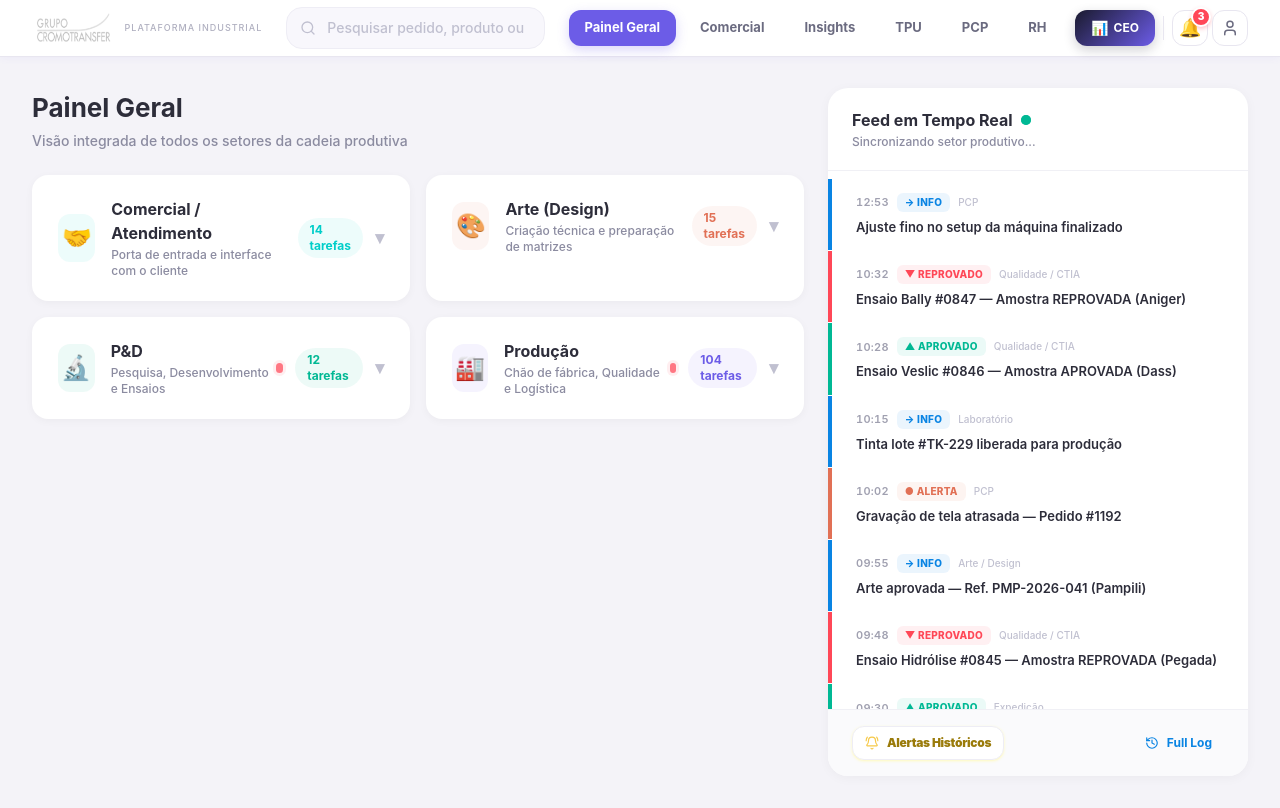
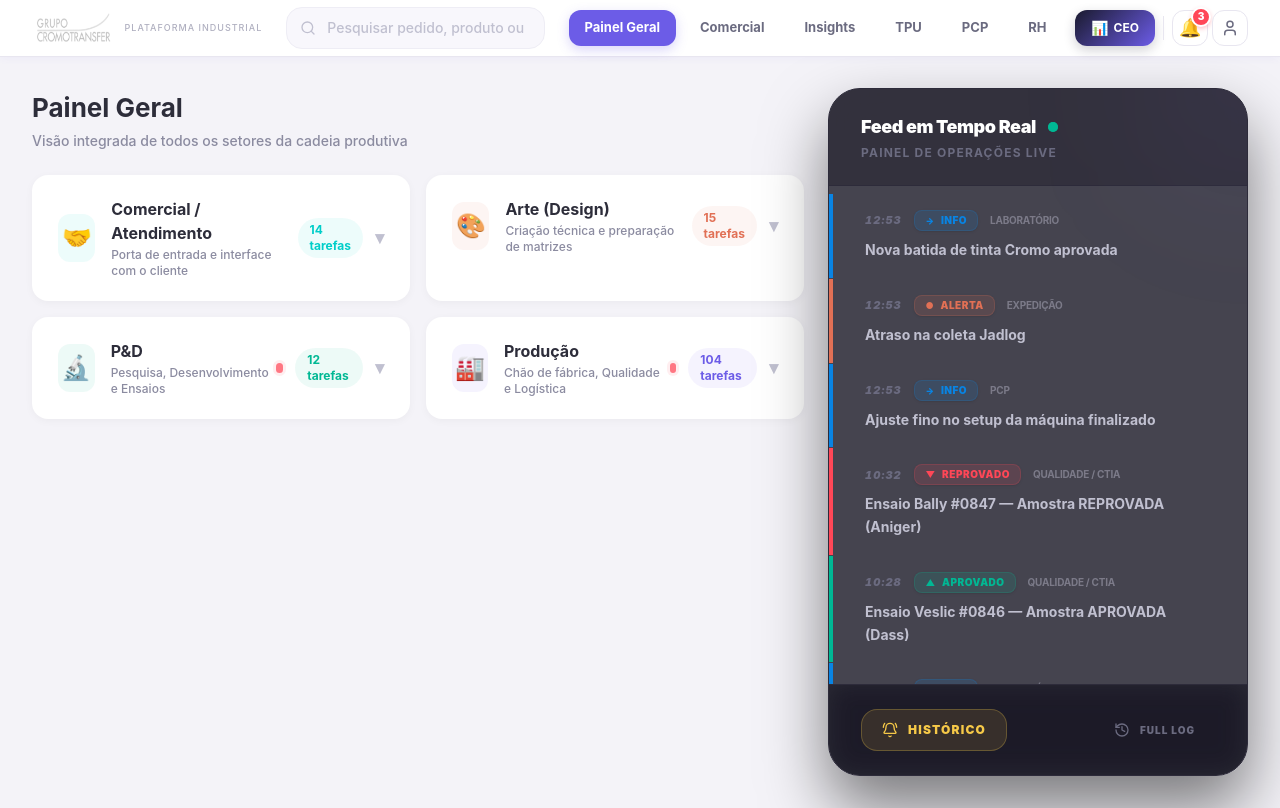
Before and after one commit to cedruoficial/aicro, a React (Vite) app in the folder frontend-v2/: page /home in a window 1280 px wide. Built offline with nearby package versions, Linux system fonts and the light colour scheme.

Commit message:
feat: modernize feed UI and enhance navigation buttons prominence

```diff
--- a/frontend-v2/src/components/FeedPanel.tsx
+++ b/frontend-v2/src/components/FeedPanel.tsx
@@ -39,153 +39,126 @@ export function FeedPanel() {
       idRef.current += 1;
       const newEvt = generateFakeEvent(idRef.current);
       setLiveFeed(prev => [newEvt, ...prev].slice(0, 50)); // keep last 50
-    }, 4500); // 4.5 seconds tick
+    }, 1500); // 1.5 seconds tick (Dinamismo total)
 
     return () => clearInterval(int);
   }, []);
 
   return (
-    <div className="bg-white rounded-[20px] shadow-[0_2px_12px_rgba(0,0,0,0.04)] flex flex-col overflow-hidden sticky top-[88px] h-[calc(100vh-112px)]">
+    <div className="bg-[#1A1825]/80 backdrop-blur-xl rounded-[32px] border border-[#2D2B3A] shadow-[0_32px_64px_rgba(0,0,0,0.5)] flex flex-col overflow-hidden sticky top-[88px] h-[calc(100vh-112px)] group">
+      {/* Glow effect backgrounds */}
+      <div className="absolute -top-24 -right-24 w-48 h-48 bg-[#6C5CE710] blur-[80px] rounded-full group-hover:bg-[#6C5CE720] transition-colors duration-700"></div>
+
       {/* Header */}
-      <div className="p-5 px-6 border-b border-[#F0F0F5] flex items-center justify-between shrink-0">
+      <div className="p-6 px-8 border-b border-[#2D2B3A] flex items-center justify-between shrink-0 bg-[#1A1825]/40">
         <div>
-          <h2 className="text-base font-bold m-0 text-[#2D2D3A] flex items-center gap-2">
+          <h2 className="text-lg font-black m-0 text-white flex items-center gap-3 tracking-tight">
             Feed em Tempo Real
             <span className="relative flex h-2.5 w-2.5">
               <span className="animate-ping absolute inline-flex h-full w-full rounded-full bg-[#00B894] opacity-75"></span>
               <span className="relative inline-flex rounded-full h-2.5 w-2.5 bg-[#00B894]"></span>
             </span>
           </h2>
-          <p className="text-xs text-[#8B8BA0] mt-0.5 font-medium">Sincronizando setor produtivo...</p>
+          <p className="text-xs text-[#6B6B80] mt-1 font-bold uppercase tracking-widest">Painel de Operações Live</p>
         </div>
       </div>
 
       {/* List */}
-      <div className="flex-1 overflow-y-auto py-2 pr-1 custom-scrollbar">
-        {liveFeed.map(event => {
+      <div className="flex-1 overflow-y-auto pt-2 pb-6 pr-1 custom-scrollbar-dark">
+        {liveFeed.map((event, idx) => {
           const config = typeConfig[event.type];
           const isSelected = selectedFeedItem === event.id;
+          const isNewest = idx === 0;
 
           return (
             <div
               key={event.id}
               onClick={() => setSelectedFeedItem(isSelected ? null : event.id)}
-              className="p-3.5 px-6 border-l-4 mb-px cursor-pointer transition-all duration-300 animate-in slide-in-from-top-4 fade-in-0"
+              className={`p-4 px-8 border-l-4 mb-px cursor-pointer transition-all duration-500 relative group/item
+                ${isNewest ? 'animate-in slide-in-from-top-4 fade-in-0 duration-500' : ''}
+              `}
               style={{
                 borderLeftColor: config.color,
-                background: isSelected ? config.bg : 'transparent',
-              }}
-              onMouseEnter={(e) => {
-                if (!isSelected) e.currentTarget.style.background = '#FAFAFE';
-              }}
-              onMouseLeave={(e) => {
-                if (!isSelected) e.currentTarget.style.background = 'transparent';
+                background: isSelected ? `${config.color}15` : 'transparent',
               }}
             >
               {/* Event Meta */}
-              <div className="flex items-center gap-2 mb-1.5">
-                <span className="text-[11px] text-[#A0A0B0] font-semibold tracking-wide tabular-nums">
+              <div className="flex items-center gap-3 mb-2">
+                <span className="text-[11px] text-[#6B6B80] font-black tracking-widest tabular-nums italic">
                   {event.time}
                 </span>
                 <span
-                  className="px-2 py-0.5 rounded-md text-[10px] font-extrabold tracking-wide"
-                  style={{ background: `${config.color}14`, color: config.color }}
+                  className="px-2.5 py-0.5 rounded-lg text-[10px] font-black tracking-wider uppercase flex items-center gap-1.5 shadow-sm"
+                  style={{ background: `${config.color}20`, color: config.color, border: `1px solid ${config.color}30` }}
                 >
-                  {config.icon} {config.label}
+                  <span className="scale-90">{config.icon}</span>
+                  {config.label}
                 </span>
-                <span className="text-[10px] text-[#C0C0D0] font-medium">
+                <span className="text-[10px] text-[#A0A0B0] font-bold uppercase tracking-tight opacity-60">
                   {event.sector}
                 </span>
               </div>
 
               {/* Message */}
-              <div className="text-[13px] font-semibold text-[#2D2D3A] leading-[1.4]">
+              <div className={`text-[14px] font-bold leading-relaxed transition-colors duration-300 ${isSelected ? 'text-white' : 'text-[#C0C0D0] group-hover/item:text-white'}`}>
                 {event.message}
               </div>
 
               {/* Details (Expanded) */}
               {isSelected && (
-                <div className="mt-3 animate-in fade-in slide-in-from-top-2 duration-200" onClick={(e) => e.stopPropagation()}>
+                <div className="mt-4 animate-in fade-in slide-in-from-top-2 duration-300" onClick={(e) => e.stopPropagation()}>
                   {event.type === 'reprovado' ? (
-                    <div className="bg-white border rounded-[14px] overflow-hidden shadow-[0_4px_16px_rgba(255,71,87,0.06)] mb-3" style={{ borderColor: `${config.color}40` }}>
-                      <div className="px-3 py-2.5 border-b flex justify-between items-center bg-white" style={{ borderColor: `${config.color}20` }}>
-                        <span className="text-xs font-bold flex items-center gap-1.5" style={{ color: config.color }}>
-                          <AlertCircle size={14} strokeWidth={2.5}/> AÇÃO CORRETIVA IMEDIATA
+                    <div className="bg-[#13111C] border rounded-2xl overflow-hidden shadow-2xl mb-4" style={{ borderColor: `${config.color}40` }}>
+                      <div className="px-4 py-3 border-b flex justify-between items-center bg-[#1A1825]" style={{ borderColor: `${config.color}20` }}>
+                        <span className="text-[11px] font-black flex items-center gap-2 tracking-widest uppercase" style={{ color: config.color }}>
+                          <AlertCircle size={14} strokeWidth={3}/> Ação Corretiva
                         </span>
                         {event.priority && (
-                          <span className={`text-[9px] font-extrabold px-1.5 py-0.5 rounded-md ${event.priority === 'ALTA' ? 'bg-[#FF4757] text-white' : 'bg-[#FDCB6E] text-[#2D2D3A]'}`}>
-                            PRIORIDADE {event.priority}
+                          <span className={`text-[10px] font-black px-2 py-0.5 rounded-lg ${event.priority === 'ALTA' ? 'bg-[#FF4757] text-white' : 'bg-[#FDCB6E] text-[#1A1825]'}`}>
+                            {event.priority}
                           </span>
                         )}
                       </div>
 
-                      <div className="p-3 bg-[#FAFAFC] text-xs grid grid-cols-1 gap-y-3">
-                        <div className="grid grid-cols-2 gap-3">
+                      <div className="p-4 space-y-4">
+                        <div className="grid grid-cols-2 gap-4">
                           <div>
-                            <span className="flex items-center gap-1 text-[#8B8BA0] font-semibold text-[10px] mb-0.5"><User size={10} /> RESPONSÁVEIS</span>
-                            <span className="font-semibold text-[#2D2D3A] text-[11px]">{event.responsibles}</span>
+                            <span className="flex items-center gap-1.5 text-[#6B6B80] font-black text-[9px] uppercase tracking-widest mb-1.5"><User size={12} /> Responsáveis</span>
+                            <span className="font-bold text-[#C0C0D0] text-[12px] block bg-[#222030] p-1.5 rounded-lg border border-[#2D2B3A]">{event.responsibles}</span>
                           </div>
                           <div>
-                            <span className="flex items-center gap-1 text-[#8B8BA0] font-semibold text-[10px] mb-0.5"><Target size={10} /> ONDE ATUAR</span>
-                            <span className="font-semibold text-[#2D2D3A] text-[11px]">{event.whereToAct}</span>
+                            <span className="flex items-center gap-1.5 text-[#6B6B80] font-black text-[9px] uppercase tracking-widest mb-1.5"><Target size={12} /> Onde Atuar</span>
+                            <span className="font-bold text-[#C0C0D0] text-[12px] block bg-[#222030] p-1.5 rounded-lg border border-[#2D2B3A]">{event.whereToAct}</span>
                           </div>
                         </div>
 
                         <div>
-                          <span className="flex items-center gap-1 text-[#8B8BA0] font-semibold text-[10px] mb-0.5"><Box size={10} /> IDENTIFICAÇÃO DO MATERIAL</span>
-                          <span className="font-medium text-[#2D2D3A] text-[11px] bg-white border border-[#F0F0F5] px-2 py-1 rounded inline-block">{event.materialId}</span>
-                        </div>
-
-                        <div>
-                          <span className="flex items-center gap-1 text-[#8B8BA0] font-semibold text-[10px] mb-0.5"><Wrench size={10} /> AÇÃO REQUERIDA</span>
-                          <span className="font-semibold text-[#2D2D3A] text-[12px] leading-tight block">{event.actionRequired}</span>
+                          <span className="flex items-center gap-1.5 text-[#6B6B80] font-black text-[9px] uppercase tracking-widest mb-1.5"><Wrench size={12} /> Ação Requerida</span>
+                          <span className="font-extrabold text-white text-[13px] leading-snug block bg-[#6C5CE710] border border-[#6C5CE720] p-2.5 rounded-xl">{event.actionRequired}</span>
                         </div>
 
                         {event.deadline && (
-                          <div className="pt-2 border-t border-[#F0F0F5] flex items-center justify-between">
-                            <div className="flex items-center gap-1.5 text-[#FF4757] font-bold text-[11px]">
-                              <Clock size={12} /> Prazo: {event.deadline}
+                          <div className="pt-3 border-t border-[#2D2B3A] flex items-center justify-between">
+                            <div className="flex items-center gap-2 text-[#FF4757] font-black text-[11px] uppercase tracking-widest">
+                              <Clock size={14} strokeWidth={3} /> Prazo: {event.deadline}
                             </div>
                           </div>
                         )}
                       </div>
 
                       {/* Botões de Ação */}
-                      <div className="bg-white p-2.5 border-t border-[#F0F0F5] flex gap-2 overflow-x-auto custom-scrollbar">
-                        <button className="flex-1 whitespace-nowrap flex items-center justify-center gap-1.5 bg-[#FF4757] hover:bg-[#E84353] text-white text-[11px] font-bold py-1.5 px-3 rounded-lg transition-colors">
-                          <PlayCircle size={12} /> Iniciar
+                      <div className="bg-[#1A1825] p-3 border-t border-[#2D2B3A] flex gap-2">
+                        <button className="flex-1 flex items-center justify-center gap-2 bg-[#6C5CE7] hover:bg-[#5A4BCE] text-white text-[11px] font-black p-2.5 rounded-xl transition-all shadow-lg shadow-[#6C5CE720]">
+                          <PlayCircle size={14} /> INICIAR
                         </button>
-                        <button className="whitespace-nowrap flex items-center justify-center gap-1.5 bg-[#F4F3F8] hover:bg-[#EAE8F0] text-[#6B6B80] text-[11px] font-bold py-1.5 px-3 rounded-lg transition-colors">
-                          <UserPlus size={12} /> Atribuir
-                        </button>
-                        <button className="whitespace-nowrap flex items-center justify-center gap-1.5 bg-[#F4F3F8] hover:bg-[#EAE8F0] text-[#6B6B80] text-[11px] font-bold py-1.5 px-3 rounded-lg transition-colors">
-                          <FileSearch size={12} /> Laudo
+                        <button className="flex-1 flex items-center justify-center gap-2 bg-[#2D2B3A] hover:bg-[#3D3B4A] text-[#A0A0B0] text-[11px] font-black p-2.5 rounded-xl border border-[#3D394D] transition-all">
+                          LAUDO
                         </button>
                       </div>
                     </div>
                   ) : (
-                    <div className="text-xs text-[#6B6B80] leading-[1.5] p-2 px-3 bg-[#F8F7FC] rounded-lg mb-2">
+                    <div className="text-[12px] text-[#A0A0B0] font-medium leading-[1.6] p-4 bg-[#13111C] border border-[#2D2B3A] rounded-2xl mb-3 shadow-inner">
                       {event.detail}
-                    </div>
-                  )}
-
-                  {event.notifyTo && event.notifyTo.length > 0 && (
-                    <div className="flex flex-wrap gap-1.5 mt-1">
-                      <span className="text-[10px] text-[#A0A0B0] font-bold flex items-center mr-1 uppercase tracking-wide">
-                        Notificado:
-                      </span>
-                      {event.notifyTo.map((sId) => {
-                        const s = SECTORS.find(sec => sec.id === sId);
-                        return s ? (
-                          <span
-                            key={sId}
-                            className="px-2 py-0.5 rounded-md text-[9px] font-extrabold uppercase tracking-wide"
-                            style={{ background: `${s.color}14`, color: s.color }}
-                          >
-                            {s.name}
-                          </span>
-                        ) : null;
-                      })}
                     </div>
                   )}
                 </div>
@@ -196,22 +169,22 @@ export function FeedPanel() {
       </div>
 
       {/* Footer */}
-      <div className="p-4 px-6 border-t border-[#F0F0F5] bg-[#FAFAFC] flex justify-between items-center shrink-0">
-        <button className="flex items-center gap-2 py-2 px-3 rounded-xl bg-white border border-[#EEEDF5] hover:border-[#F6C948] hover:bg-[#FFFBEE] text-[#9A7B0A] shadow-sm transition-all animate-pulse shadow-yellow-100">
-          <BellRing size={14} className="text-[#F6C948]" />
-          <span className="text-xs font-black tracking-tight">Alertas Históricos</span>
+      <div className="p-6 px-8 border-t border-[#2D2B3A] bg-[#1A1825]/60 backdrop-blur-md flex justify-between items-center shrink-0">
+        <button className="flex items-center gap-2.5 py-3 px-5 rounded-2xl bg-[#F6C94820] border border-[#F6C94840] hover:bg-[#F6C94830] text-[#F6C948] transition-all group/btn">
+          <BellRing size={16} className="group-hover/btn:animate-bounce" />
+          <span className="text-xs font-black uppercase tracking-widest">Histórico</span>
         </button>
 
-        <button className="flex items-center gap-2 py-2 px-3 rounded-xl text-[#0984E3] hover:bg-[#0984E310] transition-colors font-bold text-xs">
-          <History size={14} /> Full Log
+        <button className="flex items-center gap-2.5 py-3 px-5 rounded-2xl text-[#6B6B80] hover:text-white hover:bg-[#2D2B3A] transition-all font-black text-[10px] uppercase tracking-widest">
+          <History size={16} /> Full Log
         </button>
       </div>
 
       <style>{`
-        .custom-scrollbar::-webkit-scrollbar { width: 5px; height: 5px; }
-        .custom-scrollbar::-webkit-scrollbar-track { background: transparent; }
-        .custom-scrollbar::-webkit-scrollbar-thumb { background: #D0D0E0; border-radius: 4px; }
-        .custom-scrollbar::-webkit-scrollbar-thumb:hover { background: #A0A0B0; }
+        .custom-scrollbar-dark::-webkit-scrollbar { width: 4px; }
+        .custom-scrollbar-dark::-webkit-scrollbar-track { background: transparent; }
+        .custom-scrollbar-dark::-webkit-scrollbar-thumb { background: #2D2B3A; border-radius: 10px; }
+        .custom-scrollbar-dark::-webkit-scrollbar-thumb:hover { background: #6C5CE7; }
       `}</style>
     </div>
   );
```
Also changed, not shown: frontend-v2/src/pages/Insights.tsx (+15 -8 lines).
